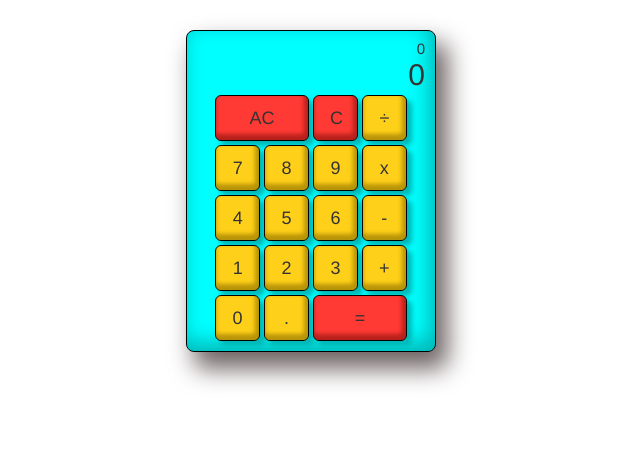
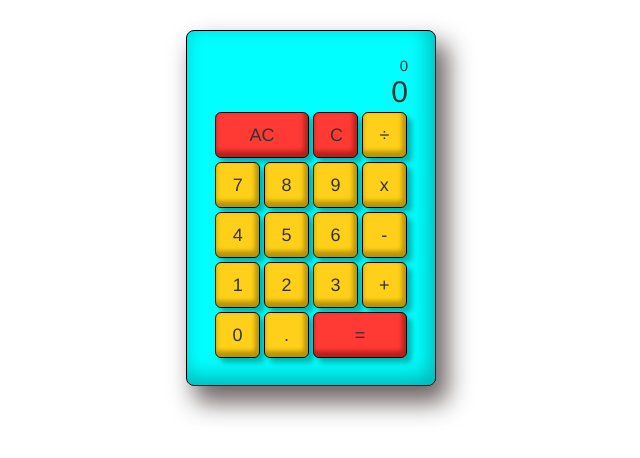
Before and after one commit to lacyjpr/calculator, a plain HTML site: page index.html in a window 1280 px wide. Shown: the whole page, without its empty margins (304-944 px from the left). Drawn offline with nearby package versions, Linux system fonts and the light colour scheme.

Commit message:
Fix padding

```diff
--- a/css/style.css
+++ b/css/style.css
@@ -1,6 +1,6 @@
 .calc {
 	width: 250px;
-	padding: 10px;
+	padding: 27px;
 	margin: 30px;
 	text-align: center;
 	border: 1px solid black;
```
